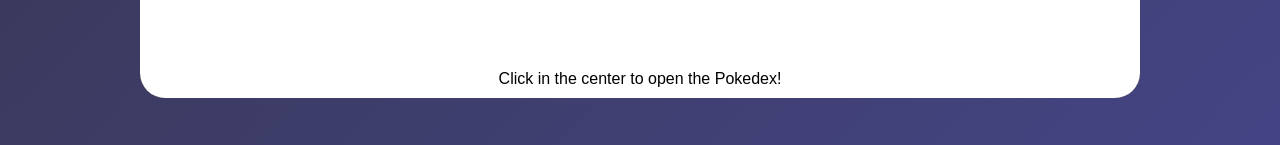
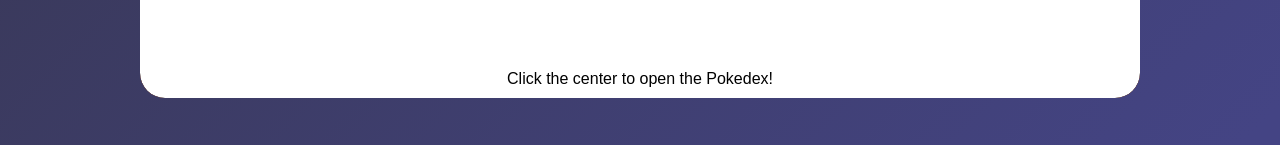
Before and after one commit to aaronliuo/pokedex, a React (Create React App) app: page / in a window 1280 px wide. Shown: the part 652-797 px from the top of the page. Built offline with nearby package versions, Linux system fonts and the light colour scheme; no server answers; a web font is replaced by a local one.

Commit message:
Added Load animations and load screen goes to pokemon screen

```diff
--- a/src/App.js
+++ b/src/App.js
@@ -37,9 +37,10 @@
             <Tab name="Compare" ></Tab>
           </div>
           <Routes>
-            <Route exact path="/" element={<Load />} />
+            <Route exact path="/" element={<Load />} >
+            </Route>
             <Route path="/Pokemon" element={<PokemonList selectedPoke={selectedPoke} setSelectedPoke={setSelectedPoke} pokemons={pokemons} />} />
-            <Route path="/Compare" element={<Compare pokemons={pokemons} />} />
+              <Route path="/Compare" element={<Compare pokemons={pokemons} />} />
           </Routes>
         </div>
       </div>
--- a/src/index.css
+++ b/src/index.css
@@ -96,6 +96,7 @@
   height: 100%;
   width: 100%;
   display: grid;
+  overflow: hidden;
   grid-template-rows: 1fr;
   grid-template-columns: .4fr 1fr;
 }
@@ -121,6 +122,7 @@
   flex-direction: column;
   align-items: center;
   overflow: hidden;
+  animation: 1.2s ease 0s 1 slideInFromLeft;
 }
 
 .pokemon-list {
@@ -192,6 +194,7 @@
   grid-template-columns: 0.6fr 1fr;
   grid-template-rows: 0.6fr 1fr;
   grid-gap: 2px;
+  animation: 1.2s ease 0s 1 slideInFromRight;
 }
 
 .pokemon-entry > * {
@@ -276,6 +279,24 @@
 
 }
 
+@keyframes slideInFromLeft {
+  0% {
+    transform: translateY(-110%);
+  }
+  100% {
+    transform: translateY(0);
+  }
+}
+
+@keyframes slideInFromRight {
+  0% {
+    transform: translateX(110%);
+  }
+  100% {
+    transform: translateX(0);
+  }
+}
+
 *::-webkit-scrollbar {
   width: 10px;
 }
--- a/src/pages/Load.js
+++ b/src/pages/Load.js
@@ -1,22 +1,42 @@
 import React from 'react';
 import { useRef } from 'react';
+import { useNavigate } from 'react-router-dom';
 import './load.css';
 
 const Load = () => {
 
+  const navigate = useNavigate();
+  const ball = useRef(null);
+  const background = useRef(null);
+  const upper = useRef(null);
+  const lower = useRef(null);
+
+  const goToPokemon = () => navigate('/Pokemon');
+
+  const startAnimation = (e) => {
+    ball.current.style.transition = "transform 1s, background-color 0.5s";
+    ball.current.style.transform = "scale(0)";
+    ball.current.style.backgroundColor = "rgb(255, 255, 82)";
+    background.current.style.backgroundColor = "rgb(238, 121, 121)";
+    upper.current.style.transform = "translateY(-100%)";
+    lower.current.style.transform = "translateY(100%)";
+    background.current.children[3].remove();
+    setTimeout(goToPokemon, 1000);
+  }
+
   return (
-    <div className='load-container'>
-      <div className='upper'>
+    <div ref={background} className='load-container'>
+      <div ref={upper} className='upper'>
 
       </div>
-      <div className='lower'>
+      <div ref={lower} className='lower'>
 
       </div>
-      <div className='ball-container' >
+      <div ref={ball} className='ball-container' onClick={startAnimation}>
         <div className='ball-circle' ></div>
       </div>
       <div className='load-text'>
-        Click in the center to open the Pokedex!
+        Click the center to open the Pokedex!
       </div>
     </div>
   )
--- a/src/pages/compare.css
+++ b/src/pages/compare.css
@@ -4,6 +4,7 @@
   grid-template-columns: .25fr .5fr .25fr;
   height: 100%;
   width: 100%;
+  overflow: hidden;
 }
 
 .main {
--- a/src/pages/load.css
+++ b/src/pages/load.css
@@ -4,6 +4,8 @@
   border-radius: var(--poke-border-radius);
   height: 100%;
   width: 100%;
+  overflow: hidden;
+  transition: background-color 1s;
 }
 
 .upper {
@@ -13,6 +15,7 @@
   border-top-right-radius: var(--poke-border-radius);
   width: 100%;
   height: 48%;
+  transition: transform 1s;
 }
 
 .lower {
@@ -23,6 +26,7 @@
   background-color: white;
   width: 100%;
   height: 48%;
+  transition: transform 1s;
 }
 
 .ball-container {
```
